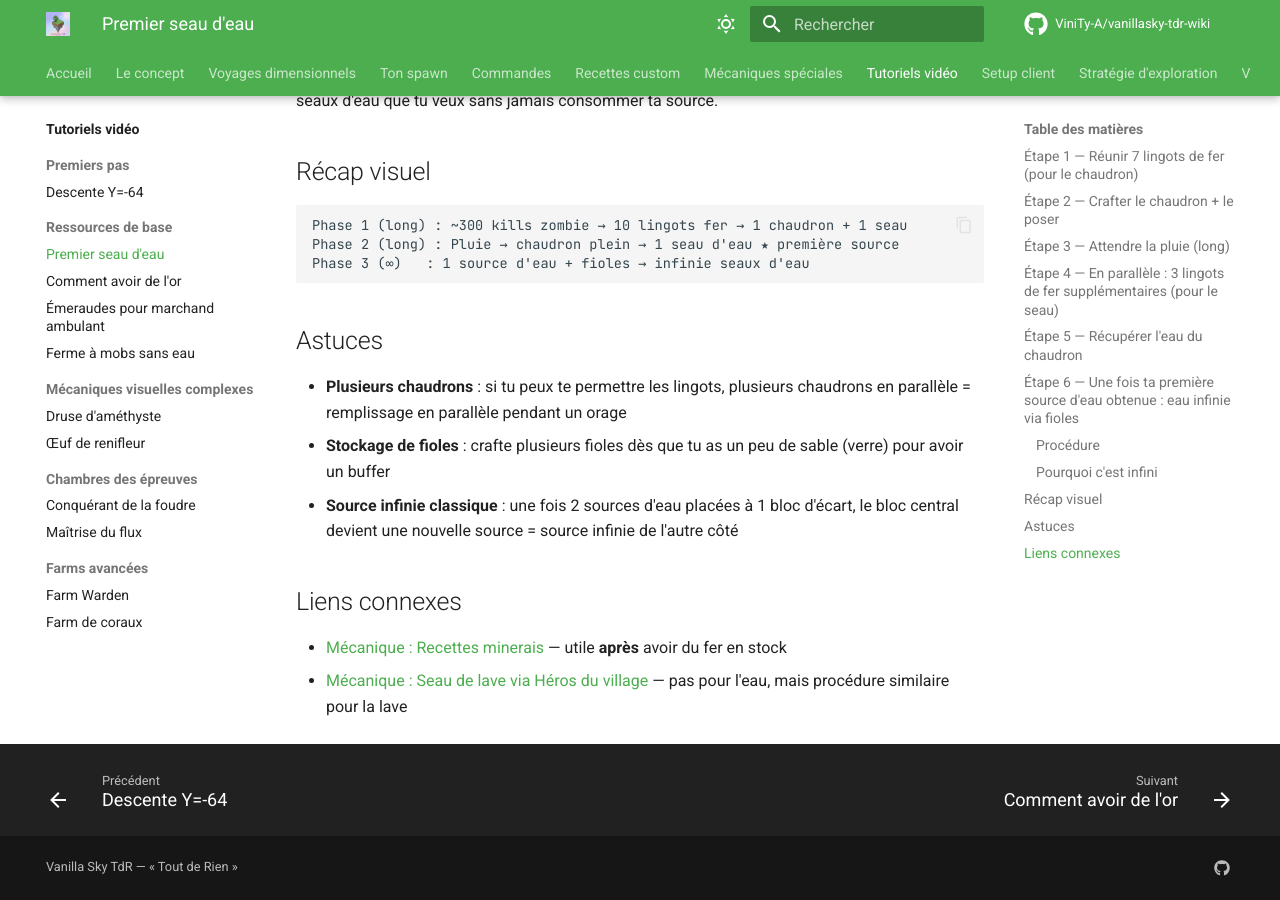
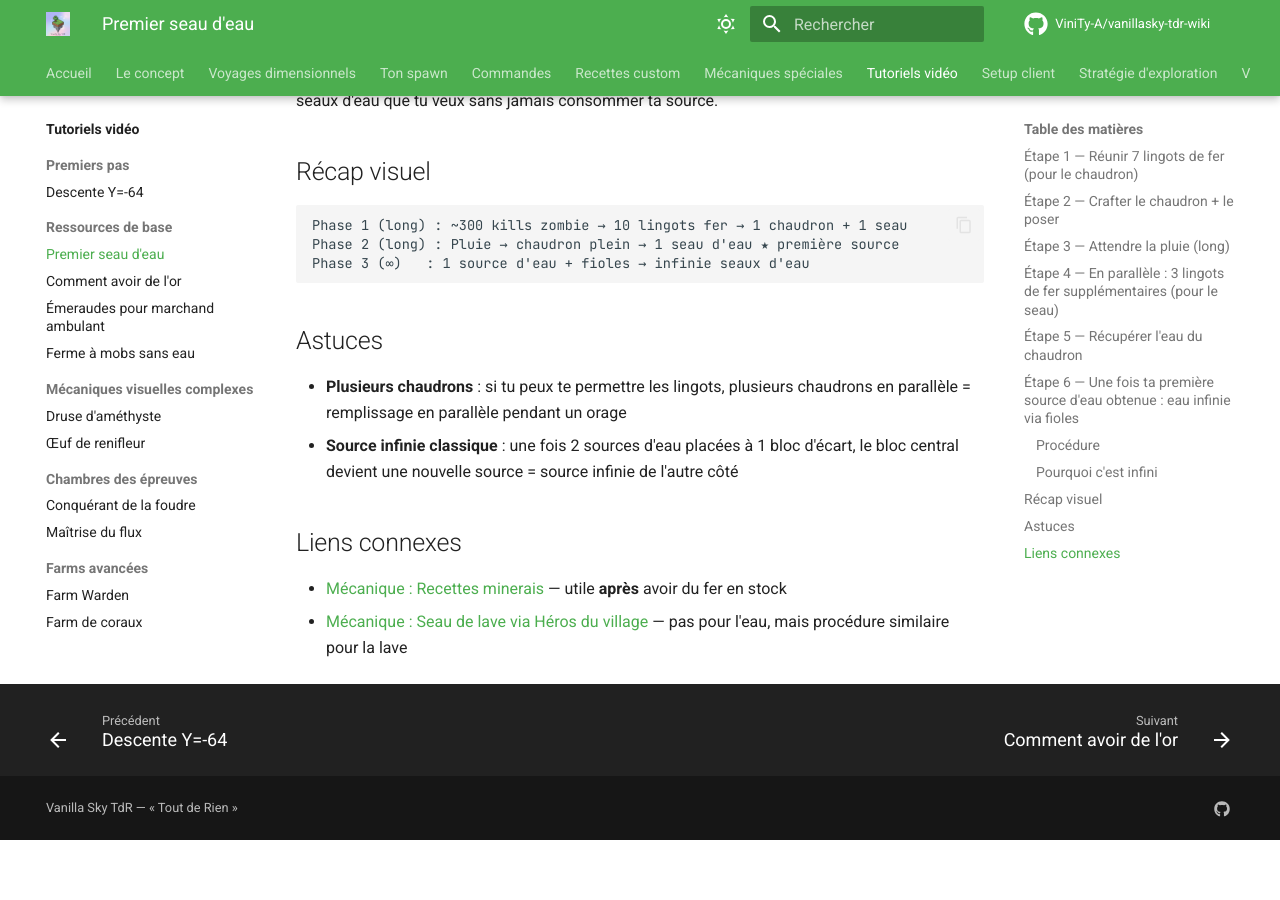
Before and after one commit to ViniTy-A/vanillasky-tdr-wiki, an MkDocs documentation site: the page built from docs/tutoriels/premier-seau-eau.md, in a window 1280 px wide and 900 px high, scrolled down 2179 px. Built offline with MkDocs 1.6.1 and Material for MkDocs 9.7.7, drawn with Linux system fonts in a browser that asks for light colours; comment, search, counter and statistics services are not loaded; after the commit the page ends 3019 px from its top, so only the background shows below that.

Commit message:
fix: retire le tip 'stockage de fioles' (sable inaccessible sans eau)

```diff
--- a/docs/tutoriels/premier-seau-eau.md
+++ b/docs/tutoriels/premier-seau-eau.md
@@ -85,7 +85,6 @@ Phase 3 (∞)   : 1 source d'eau + fioles → infinie seaux d'eau
 ## Astuces
 
 - **Plusieurs chaudrons** : si tu peux te permettre les lingots, plusieurs chaudrons en parallèle = remplissage en parallèle pendant un orage
-- **Stockage de fioles** : crafte plusieurs fioles dès que tu as un peu de sable (verre) pour avoir un buffer
 - **Source infinie classique** : une fois 2 sources d'eau placées à 1 bloc d'écart, le bloc central devient une nouvelle source = source infinie de l'autre côté
 
 ## Liens connexes
```
